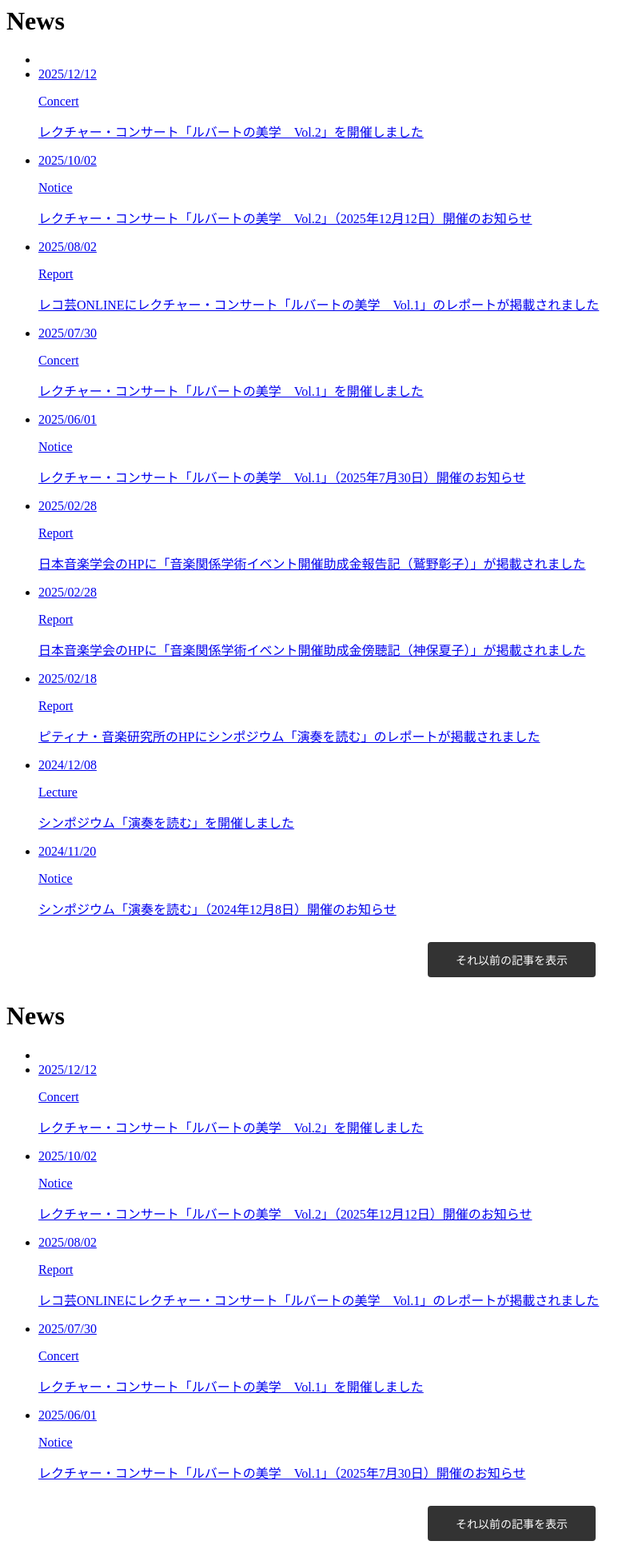
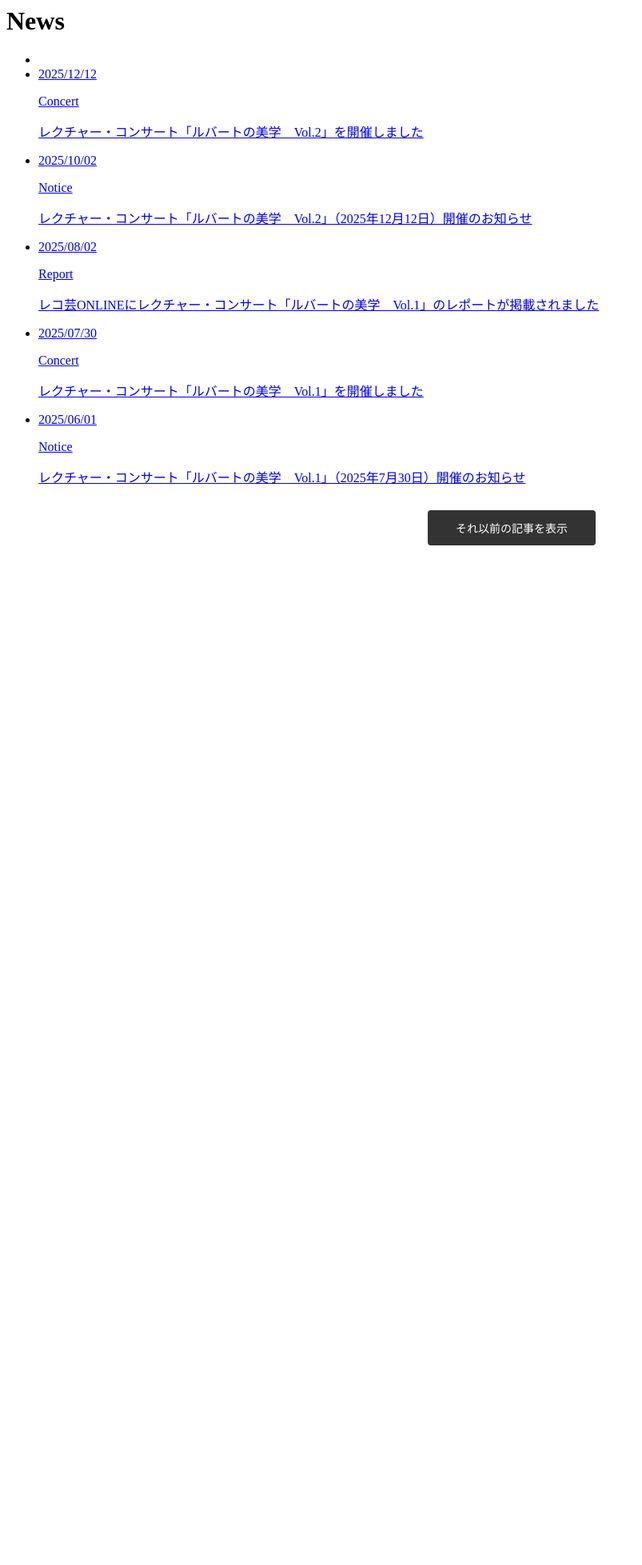
Before and after one commit to akikowashino/akikowashino.github.io, a Jekyll site: the page news.html, which Jekyll copies as it is, in a window 1280 px wide. Shown: the whole page at 80% size, without its empty margins (0-803 px from the left). Built offline with Jekyll 4.4.1, drawn with Linux system fonts in a browser that asks for light colours; after the commit the page ends 900 px from its top, so only the background shows below that.

Commit message:
Update news.html

```diff
--- a/news.html
+++ b/news.html
@@ -1,113 +1,14 @@
-
-<h1> News </h1>
-
-<ul class="msr_newslist01">
-<li></li>
-
-<li>
-	<a href="/lecture-concert-2025" target="_blank">
-	<div>
-	<time datetime="2025-19-02">2025/12/12</time>
-	<p class="cat01">Concert</p>
-	</div>
-	<p>レクチャー・コンサート「ルバートの美学　Vol.2」を開催しました</p>
-	</a>
-</li>
-
-<li>
-	<a href="/lecture-concert-2025" target="_blank">
-	<div>
-	<time datetime="2025-19-02">2025/10/02</time>
-	<p class="cat01">Notice</p>
-	</div>
-	<p>レクチャー・コンサート「ルバートの美学　Vol.2」（2025年12月12日）開催のお知らせ</p>
-	</a>
-</li>
-
-<li>
-	<a href="https://recogei.ontomo-mag.com/article/%E9%80%9F%E5%A0%B1%E3%83%AC%E3%83%9D/p-25891/" target="_blank">
-	<div>
-	<time datetime="2025-08-02">2025/08/02</time>
-	<p class="cat01">Report</p>
-	</div>
-	<p>レコ芸ONLINEにレクチャー・コンサート「ルバートの美学　Vol.1」のレポートが掲載されました</p>
-	</a>
-</li>
-<li>
-	<a href="/rubato-vol1-2025" target="_blank">
-	<div>
-	<time datetime="2025-07-30">2025/07/30</time>
-	<p class="cat01">Concert</p>
-	</div>
-	<p>レクチャー・コンサート「ルバートの美学　Vol.1」を開催しました</p>
-	</a>
-</li>
-<li>
-	<a href="/lecture-concert-2025" target="_blank">
-	<div>
-	<time datetime="2025-06-01">2025/06/01</time>
-	<p class="cat01">Notice</p>
-	</div>
-	<p>レクチャー・コンサート「ルバートの美学　Vol.1」（2025年7月30日）開催のお知らせ</p>
-	</a>
-</li><li>
-	<a href="https://www.musicology.jp/head/wp-content/uploads/2025/02/project_2024_2_report1.pdf" target="_blank">
-	<div>
-	<time datetime="2025-02-28">2025/02/28</time>
-	<p class="cat01">Report</p>
-	</div>
-	<p>日本音楽学会のHPに「音楽関係学術イベント開催助成金報告記（鷲野彰子）」が掲載されました</p>
-	</a>
-</li><li>
-	<a href="https://www.musicology.jp/head/wp-content/uploads/2025/02/project_2024_2_report2.pdf" target="_blank">
-	<div>
-	<time datetime="2025-02-28">2025/02/28</time>
-	<p class="cat01">Report</p>
-	</div>
-	<p>日本音楽学会のHPに「音楽関係学術イベント開催助成金傍聴記（神保夏子）」が掲載されました</p>
-	</a>
-</li><li>
-	<a href="https://prim.piano.or.jp/2025/02/entry_29.html" target="_blank">
-	<div>
-	<time datetime="2025-02-18">2025/02/18</time>
-	<p class="cat01">Report</p>
-	</div>
-	<p>ピティナ・音楽研究所のHPにシンポジウム「演奏を読む」のレポートが掲載されました</p>
-	</a>
-</li><li>
-	<a href="/symposium-2024" target="_blank">
-	<div>
-	<time datetime="2024-12-08">2024/12/08</time>
-	<p class="cat01">Lecture</p>
-	</div>
-	<p>シンポジウム「演奏を読む」を開催しました</p>
-	</a>
-</li><li>
-	<a href="https://www.musicology.jp/event/894/" target="_blank">
-	<div>
-	<time datetime="2025-02-18">2024/11/20</time>
-	<p class="cat01">Notice</p>
-	</div>
-	<p>シンポジウム「演奏を読む」（2024年12月8日）開催のお知らせ</p>
-	</a>
-</li>
-</ul>
-
-<button id="toggle-btn" class="show-more-button">それ以前の記事を表示</button>
-
-
-
-<!-- 【2. CSS】ここから追加（見た目の設定） -->
+<!-- ① 見た目の設定 -->
 <style>
-  /* 7番目以降を隠す設定 */
-  .msr_newslist01 li.hidden-item {
+  /* 7番目以降のリストを初期状態で隠す */
+  #news-list li.hidden-item {
     display: none !important;
   }
-  /* ボタンを押した時に表示させる設定 */
-  .msr_newslist01 li.is-show {
+  /* ボタンを押した時に表示させる */
+  #news-list li.is-show {
     display: list-item !important;
   }
-  /* ボタンの装飾 */
+  /* ボタンの装飾（お好みに合わせて調整してください） */
   .show-more-button {
     display: block;
     margin: 30px auto;
@@ -125,63 +26,125 @@
   }
 </style>
 
-<!-- ここから元のHTML（一部 IDを追加しています） -->
+<!-- ② Newsリスト本体 -->
 <h1> News </h1>
 
 <ul class="msr_newslist01" id="news-list">
-  <li></li> <!-- 1つ目の空要素 -->
-  <li><a href="/lecture-concert-2025" target="_blank"><div><time datetime="2025-19-02">2025/12/12</time><p class="cat01">Concert</p></div><p>レクチャー・コンサート「ルバートの美学　Vol.2」を開催しました</p></a></li>
-  <li><a href="/lecture-concert-2025" target="_blank"><div><time datetime="2025-19-02">2025/10/02</time><p class="cat01">Notice</p></div><p>レクチャー・コンサート「ルバートの美学　Vol.2」（2025年12月12日）開催のお知らせ</p></a></li>
-  <li><a href="https://recogei.ontomo-mag.com/article/%E9%80%9F%E5%A0%B1%E3%83%AC%E3%83%9D/p-25891/" target="_blank"><div><time datetime="2025-08-02">2025/08/02</time><p class="cat01">Report</p></div><p>レコ芸ONLINEにレクチャー・コンサート「ルバートの美学　Vol.1」のレポートが掲載されました</p></a></li>
-  <li><a href="/rubato-vol1-2025" target="_blank"><div><time datetime="2025-07-30">2025/07/30</time><p class="cat01">Concert</p></div><p>レクチャー・コンサート「ルバートの美学　Vol.1」を開催しました</p></a></li>
-  <li><a href="/lecture-concert-2025" target="_blank"><div><time datetime="2025-06-01">2025/06/01</time><p class="cat01">Notice</p></div><p>レクチャー・コンサート「ルバートの美学　Vol.1」（2025年7月30日）開催のお知らせ</p></a></li>
-  <li><a href="https://www.musicology.jp/head/wp-content/uploads/2025/02/project_2024_2_report1.pdf" target="_blank"><div><time datetime="2025-02-28">2025/02/28</time><p class="cat01">Report</p></div><p>日本音楽学会のHPに「報告記（鷲野彰子）」が掲載されました</p></a></li>
-  <li><a href="https://www.musicology.jp/head/wp-content/uploads/2025/02/project_2024_2_report2.pdf" target="_blank"><div><time datetime="2025-02-28">2025/02/28</time><p class="cat01">Report</p></div><p>日本音楽学会のHPに「傍聴記（神保夏子）」が掲載されました</p></a></li>
-  <li><a href="https://prim.piano.or.jp/2025/02/entry_29.html" target="_blank"><div><time datetime="2025-02-18">2025/02/18</time><p class="cat01">Report</p></div><p>ピティナ・レポートが掲載されました</p></a></li>
-  <li><a href="/symposium-2024" target="_blank"><div><time datetime="2024-12-08">2024/12/08</time><p class="cat01">Lecture</p></div><p>シンポジウム「演奏を読む」を開催しました</p></a></li>
-  <li><a href="https://www.musicology.jp/event/894/" target="_blank"><div><time datetime="2025-02-18">2024/11/20</time><p class="cat01">Notice</p></div><p>シンポジウム開催のお知らせ</p></a></li>
+  <!-- 最初の空行（必要なければ削除してください） -->
+  <li></li>
+
+  <li>
+    <a href="/lecture-concert-2025" target="_blank">
+      <div><time datetime="2025-12-12">2025/12/12</time><p class="cat01">Concert</p></div>
+      <p>レクチャー・コンサート「ルバートの美学　Vol.2」を開催しました</p>
+    </a>
+  </li>
+
+  <li>
+    <a href="/lecture-concert-2025" target="_blank">
+      <div><time datetime="2025-10-02">2025/10/02</time><p class="cat01">Notice</p></div>
+      <p>レクチャー・コンサート「ルバートの美学　Vol.2」（2025年12月12日）開催のお知らせ</p>
+    </a>
+  </li>
+
+  <li>
+    <a href="https://recogei.ontomo-mag.com/article/%E9%80%9F%E5%A0%B1%E3%83%AC%E3%83%9D/p-25891/" target="_blank">
+      <div><time datetime="2025-08-02">2025/08/02</time><p class="cat01">Report</p></div>
+      <p>レコ芸ONLINEにレクチャー・コンサート「ルバートの美学　Vol.1」のレポートが掲載されました</p>
+    </a>
+  </li>
+
+  <li>
+    <a href="/rubato-vol1-2025" target="_blank">
+      <div><time datetime="2025-07-30">2025/07/30</time><p class="cat01">Concert</p></div>
+      <p>レクチャー・コンサート「ルバートの美学　Vol.1」を開催しました</p>
+    </a>
+  </li>
+
+  <li>
+    <a href="/lecture-concert-2025" target="_blank">
+      <div><time datetime="2025-06-01">2025/06/01</time><p class="cat01">Notice</p></div>
+      <p>レクチャー・コンサート「ルバートの美学　Vol.1」（2025年7月30日）開催のお知らせ</p>
+    </a>
+  </li>
+
+  <li>
+    <a href="https://www.musicology.jp/head/wp-content/uploads/2025/02/project_2024_2_report1.pdf" target="_blank">
+      <div><time datetime="2025-02-28">2025/02/28</time><p class="cat01">Report</p></div>
+      <p>日本音楽学会のHPに「音楽関係学術イベント開催助成金報告記（鷲野彰子）」が掲載されました</p>
+    </a>
+  </li>
+
+  <li>
+    <a href="https://www.musicology.jp/head/wp-content/uploads/2025/02/project_2024_2_report2.pdf" target="_blank">
+      <div><time datetime="2025-02-28">2025/02/28</time><p class="cat01">Report</p></div>
+      <p>日本音楽学会のHPに「音楽関係学術イベント開催助成金傍聴記（神保夏子）」が掲載されました</p>
+    </a>
+  </li>
+
+  <li>
+    <a href="https://prim.piano.or.jp/2025/02/entry_29.html" target="_blank">
+      <div><time datetime="2025-02-18">2025/02/18</time><p class="cat01">Report</p></div>
+      <p>ピティナ・音楽研究所のHPにシンポジウム「演奏を読む」のレポートが掲載されました</p>
+    </a>
+  </li>
+
+  <li>
+    <a href="/symposium-2024" target="_blank">
+      <div><time datetime="2024-12-08">2024/12/08</time><p class="cat01">Lecture</p></div>
+      <p>シンポジウム「演奏を読む」を開催しました</p>
+    </a>
+  </li>
+
+  <li>
+    <a href="https://www.musicology.jp/event/894/" target="_blank">
+      <div><time datetime="2024-11-20">2024/11/20</time><p class="cat01">Notice</p></div>
+      <p>シンポジウム「演奏を読む」（2024年12月8日）開催のお知らせ</p>
+    </a>
+  </li>
 </ul>
 
+<!-- ③ 切り替えボタン -->
 <button id="toggle-btn" class="show-more-button">それ以前の記事を表示</button>
 
-<!-- 【3. JavaScript】ここから追加（動かす命令） -->
+<!-- ④ 動かすためのプログラム -->
 <script>
-  // ページが読み込まれたら実行
+  // ページが完全に読み込まれたら実行
   window.addEventListener('load', function() {
-    const visibleCount = 6; // 表示させたい件数
+    const visibleCount = 6; // 最初に見せる数（6項目）
     const listParent = document.getElementById('news-list');
-    if (!listParent) return; // エラー防止
+    const btn = document.getElementById('toggle-btn');
+
+    if (!listParent || !btn) return;
 
     const listItems = listParent.querySelectorAll('li');
-    const btn = document.getElementById('toggle-btn');
 
-    // 7番目以降に隠す用のクラスをつける
+    // 1. 自動振り分け：7番目以降に隠す用のクラスをつける
     listItems.forEach((item, index) => {
       if (index >= visibleCount) {
         item.classList.add('hidden-item');
       }
     });
 
-    // そもそも件数が少なければボタンを消す
+    // 2. 記事が指定数以下ならボタンを隠す
     if (listItems.length <= visibleCount) {
-      if(btn) btn.style.display = 'none';
+      btn.style.display = 'none';
     }
 
-    // ボタンクリック時の挙動
-    if(btn) {
+    // 3. ボタンを押した時の動き
     btn.addEventListener('click', function() {
       const hiddenItems = listParent.querySelectorAll('.hidden-item');
+
       hiddenItems.forEach(item => {
         item.classList.toggle('is-show');
       });
 
-        // ボタンの文字を切り替え
+      // ボタンの文字を切り替える
       if (btn.innerText === 'それ以前の記事を表示') {
         btn.innerText = '閉じる';
       } else {
         btn.innerText = 'それ以前の記事を表示';
       }
     });
-    }
   });
 </script>
```
Lines whose indentation alone changed are shown as unchanged.
